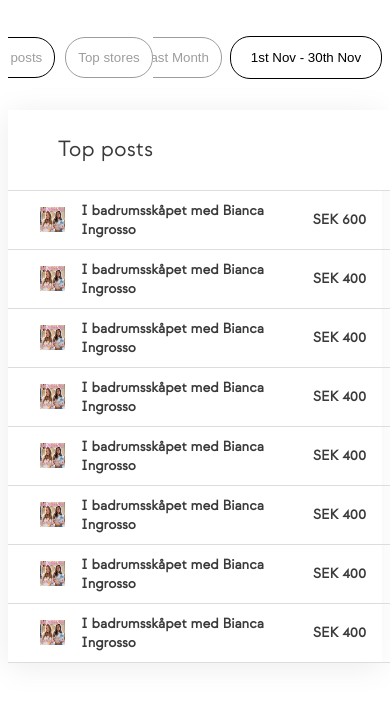
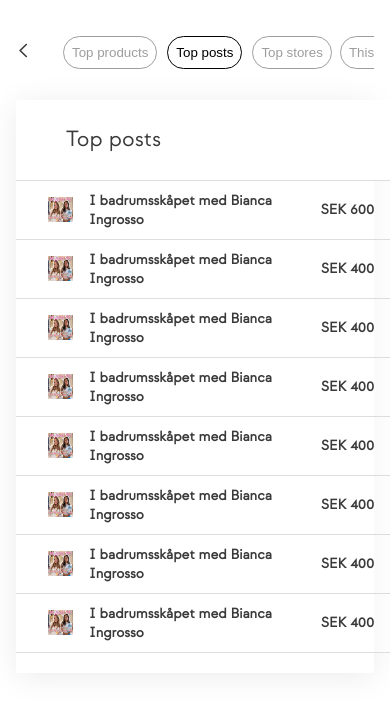
Before and after one commit to akbrainvire/creator-dashboard, a Next.js app: page /topposts in a window 390 px wide. Shown: the top 702 px of the page. Built offline with nearby package versions, Linux system fonts and the light colour scheme.

Commit message:
Completed the mobile responsive design

```diff
--- a/src/components/DatePickerComponent.tsx
+++ b/src/components/DatePickerComponent.tsx
@@ -88,6 +88,7 @@
         startDate={startDate}
         endDate={endDate}
         value={calculatedDate}
+        formatWeekDay={(nameOfDay) => nameOfDay.substring(0, 3)}
         onChange={(update: any) => {
           const d = new Date(update);
           console.log(update, "update");
@@ -101,7 +102,6 @@
               format(startDate, "do LLL") + " - " + format(endDate, "do LLL");
             return returnDate;
           });
-
           // setDateRange(update);
         }}
         // value={calculatedDate}
--- a/src/components/OptionsChart.tsx
+++ b/src/components/OptionsChart.tsx
@@ -4,7 +4,9 @@
 import { HeadingContainer } from "@/styles/indexStyle";
 import DatePickerComponent from "./DatePickerComponent";
 // import RangeDatePicker from "./RangeDatePicker";
-type Props = {};
+type Props = {
+  isApplyStyle: boolean;
+};
 
 const OptionsChart = (props: Props) => {
   const [selected, setSelected] = useState("");
@@ -16,7 +18,7 @@
   };
 
   return (
-    <HeadingContainer>
+    <HeadingContainer $applyStyle={props.isApplyStyle}>
       {buttons.map((buttonDetails: any, index: number) => {
         return (
           <Button
--- a/src/components/SearchFindComponent.tsx
+++ b/src/components/SearchFindComponent.tsx
@@ -4,6 +4,7 @@
   ButtonStyled,
   CaretLeftImage,
   CaretRightandLinkContainer,
+  ControlHorizontalScrollDetail,
   HeadingContainer,
   LinkStyle,
   SearchFindContainer,
@@ -19,7 +20,8 @@
   console.log(router.query);
   return (
     <SearchFindContainer>
-      <HeadingContainer>
+      <HeadingContainer $applyStyle={false}>
+        <ControlHorizontalScrollDetail>
           <CaretRightandLinkContainer>
             <LinkStyle href="/dashboard">
               <CaretLeftImage
@@ -51,8 +53,9 @@
               </ButtonStyled>
             </SearchFindLinkContainer>
           </CaretRightandLinkContainer>
+          <OptionsChart isApplyStyle={false} />
+        </ControlHorizontalScrollDetail>
       </HeadingContainer>
-      <OptionsChart />
     </SearchFindContainer>
   );
 };
--- a/src/pages/dashboard/index.tsx
+++ b/src/pages/dashboard/index.tsx
@@ -16,7 +16,7 @@
   return (
     <MainContainer>
       <div className="options of chart">
-        <OptionsChart />
+        <OptionsChart isApplyStyle={true} />
       </div>
       <div className="graph">
         <Graph />
--- a/src/pages/find/[category].tsx
+++ b/src/pages/find/[category].tsx
@@ -11,7 +11,6 @@
 import Image from "next/image";
 import React, { Fragment } from "react";
 import defaultProductImage from "../../../public/defaultProductImage.png";
-import OptionsChart from "@/components/OptionsChart";
 import SearchFindComponent from "@/components/SearchFindComponent";
 
 interface Props {
--- a/src/styles/CardComponentStyles.ts
+++ b/src/styles/CardComponentStyles.ts
@@ -4,6 +4,7 @@
 export const OneCardComponent = styled.div<{
   $height?: string;
   $overflowY?: boolean;
+  $isheightChange?: boolean;
 }>`
   min-width: 390px;
   height: ${(props) => (props.$height ? props.$height : "auto")};
@@ -17,8 +18,12 @@
     display: none;
   }
 
-  @media only screen and (max-width: 1100px) {
-    /* min-width: 100%; */
+  @media only screen and (max-width: 972px) {
+    margin-bottom: 20px;
+  }
+
+  @media only screen and (max-width: 655px) {
+    height: ${(props) => (props.$isheightChange ? "300px" : "auto")};
   }
 `;
 
--- a/src/styles/GraphStyles.ts
+++ b/src/styles/GraphStyles.ts
@@ -1,7 +1,7 @@
 import styled from "styled-components";
 
 export const GraphContainer = styled.div`
-  height: 274px;
+  // height: 274px;
   display: flex;
   flex-direction: column;
   border-radius: 10px;
--- a/src/styles/indexStyle.ts
+++ b/src/styles/indexStyle.ts
@@ -19,26 +19,45 @@
   border-radius: 20px;
   white-space: nowrap;
 
+  & > a {
+    color: ${(props) => (props.$isSelected ? "black" : "#9D9D9D")};
+  }
+
   gap: ${(props) => (props.$gap ? "5px" : "0")};
 
   @media only screen and (max-width: 655px) {
     display: inline-block;
+    padding: 8px;
   }
 `;
 
-export const HeadingContainer = styled.div`
+export const HeadingContainer = styled.div<{
+  $applyStyle?: boolean;
+}>`
   display: flex;
   flex-direction: row;
   justify-content: end;
-  margin-bottom: 31px;
+  margin-bottom: ${(props) => (props.$applyStyle ? "31px" : "0")};
   align-items: center;
   gap: 0.5rem;
+  width: 100%;
 
   @media only screen and (max-width: 655px) {
-    /* min-width: 100%; */
-
-    overflow-x: scroll;
+    justify-content: normal;
+    ${(props) =>
+      props.$applyStyle &&
+      `
+        /* Styles to apply when isPrimary prop is true */
+        display: flex;
+    // flex-direction: row-reverse;
+    justify-content: normal;
+    overflow-x: auto;
     white-space: nowrap;
+    /////////////HIDE SCROLLBAR/////////////////////////
+    &::-webkit-scrollbar {
+      display: none;
+    }
+      `}/* min-width: 100%; */
   }
 `;
 
@@ -46,25 +65,26 @@
   text-align: center;
   display: flex;
   align-items: center;
-
+  font-family: "Strawford", sans-serif;
   padding: 0px, 14px, 0px, 14px;
   background-color: white;
   border-radius: 20px;
-  width: 146px;
-  height: 39px;
+  padding: 12px;
+  width: 8rem;
   gap: 5px;
   border: 1px solid black;
+
+  @media only screen and (max-width: 655px) {
+    padding: 8px;
+  }
 `;
 
 export const DatePickerWrapper = styled.div`
   .react-datepicker {
     box-shadow: 3px 2px 11px rgb(0 0 0 / 30%);
   }
-  .react-datepicker__day--selected,
-  .react-datepicker__day--in-selecting-range {
-    background-color: #34554a;
-    color: #fff;
-  }
+
+  //This one
   .react-datepicker__day--selected,
   .react-datepicker__day--in-selecting-range,
   .react-datepicker__day--in-range,
@@ -79,20 +99,36 @@
   .react-datepicker__year-text--in-range {
     background-color: #34554a;
     color: #fff;
-    border-radius: 20px;
+    border-radius: 0px;
+    margin: 0;
+    padding: 2px;
   }
 
-  /* .react-datepicker__week--selected {
-    background-color: #34554a;
-    border-radius: 20px;
-    color: #fff;
-  } */
+  .react-datepicker__day--keyboard-selected,
+  .react-datepicker__month-text--keyboard-selected,
+  .react-datepicker__quarter-text--keyboard-selected,
+  .react-datepicker__year-text--keyboard-selected {
+    border-radius: 45px 0 0 45px;
+  }
 
-  /* .react-datepicker__week--keyboard-selected {
-    background-color: #34554a;
-    border-radius: 20px;
-    color: #fff;
-  } */
+  .react-datepicker__day--range-start: hover {
+    border-radius: 45px 0 0 45px;
+  }
+
+  .react-datepicker__day:hover {
+    border-radius: 0 45px 45px 0;
+  }
+  .react-datepicker__day--range-end {
+    border-radius: 0 45px 45px 0;
+  }
+
+  .react-datepicker__day {
+    margin: 0;
+    padding: 2px;
+  }
+  .react-datepicker__week {
+    margin-bottom: 1px;
+  }
 `;
 
 export const BoxShadowContainer = styled.div`
@@ -116,7 +152,7 @@
   }
 
   @media only screen and (max-width: 500px) {
-    margin: 2.25rem 0.5rem;
+    margin: 2.25rem 1rem;
   }
 `;
 
@@ -125,6 +161,7 @@
   flex-direction: row;
   justify-content: space-between;
   align-items: center;
+  margin-bottom: 31px;
 `;
 
 export const SearchFindLinkContainer = styled.div`
@@ -141,6 +178,25 @@
   justify-content: center;
   align-items: center;
   gap: 2rem;
+`;
+
+export const ControlHorizontalScrollDetail = styled.div`
+  display: flex;
+  justify-content: normal;
+  align-items: center;
+  gap: 0.5rem;
+  width: 100%;
+
+  @media only screen and (max-width: 1060px) {
+    display: flex;
+    justify-content: normal;
+    overflow: auto;
+    white-space: nowrap;
+    /////////////HIDE SCROLLBAR/////////////////////////
+    &::-webkit-scrollbar {
+      display: none;
+    }
+  }
 `;
 
 export const LinkStyle = styled(Link)<{ $isSelected?: boolean }>`
```
Also changed, not shown: src/components/CardComponent.tsx (+15 -3 lines). Lines whose indentation alone changed are shown as unchanged.
